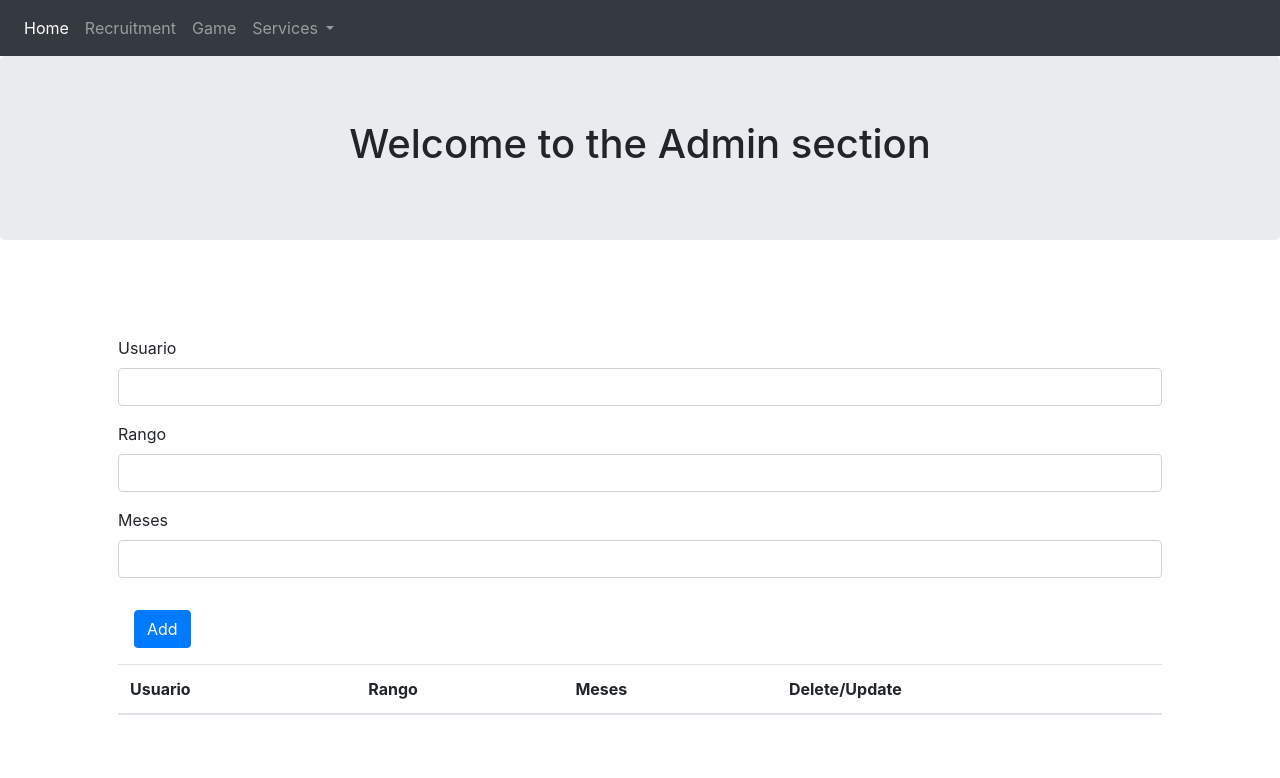
After one commit to Meganitrospeed/is-it-really-a-website-, a PHP site: page /cuentas.html in a window 1280 px wide. The commit adds this page. Shown: the top 778 px of the page. Run offline with PHP 8.4, Linux system fonts and the light colour scheme; lists and menus that the app fills with data are empty; some libraries are stand-ins or nearby versions.

```diff
--- /dev/null
+++ b/cuentas.html
@@ -0,0 +1,123 @@
+<!doctype html>
+<html lang="en">
+<head>
+    <!--////-->
+    <script
+            src="https://code.jquery.com/jquery-3.4.1.min.js"
+            integrity="sha256-CSXorXvZcTkaix6Yvo6HppcZGetbYMGWSFlBw8HfCJo="
+            crossorigin="anonymous"></script>
+    <script src="https://cdnjs.cloudflare.com/ajax/libs/popper.js/1.14.7/umd/popper.min.js"
+            integrity="sha384-UO2eT0CpHqdSJQ6hJty5KVphtPhzWj9WO1clHTMGa3JDZwrnQq4sF86dIHNDz0W1"
+            crossorigin="anonymous"></script>
+    <script src="https://stackpath.bootstrapcdn.com/bootstrap/4.3.1/js/bootstrap.min.js"
+            integrity="sha384-JjSmVgyd0p3pXB1rRibZUAYoIIy6OrQ6VrjIEaFf/nJGzIxFDsf4x0xIM+B07jRM"
+            crossorigin="anonymous"></script>
+    <!-- Bootstrap CSS -->
+    <link rel="stylesheet" href="https://stackpath.bootstrapcdn.com/bootstrap/4.3.1/css/bootstrap.min.css"
+          integrity="sha384-ggOyR0iXCbMQv3Xipma34MD+dH/1fQ784/j6cY/iJTQUOhcWr7x9JvoRxT2MZw1T" crossorigin="anonymous">
+
+    <!-- Material Design y Datatables MT QUITADO-->
+    <link rel="stylesheet" href="https://use.fontawesome.com/releases/v5.1.1/css/all.css" integrity="sha384-O8whS3fhG2OnA5Kas0Y9l3cfpmYjapjI0E4theH4iuMD+pLhbf6JI0jIMfYcK3yZ" crossorigin="anonymous">
+    <!-- The core Firebase JS SDK is always required and must be listed first -->
+    <script src="https://www.gstatic.com/firebasejs/7.6.2/firebase-app.js"></script>
+    <script src="https://www.gstatic.com/firebasejs/7.6.2/firebase-database.js"></script>
+
+    <script src="js/bicycles.js"></script>
+    <link rel="stylesheet" href="css/styles.css">
+    <link rel="stylesheet" href="https://cdn.datatables.net/1.10.20/css/jquery.dataTables.min.css">
+    <script src="https://cdn.datatables.net/1.10.20/js/jquery.dataTables.min.js"></script>
+    <!--////-->
+    <!-- Required meta tags -->
+    <meta charset="utf-8">
+    <meta content="width=device-width, initial-scale=1, shrink-to-fit=no" name="viewport">
+    <!-- Custom CSS Stuff -->
+    <link href="style/styles.css" rel="stylesheet">
+    <!-- Bootstrap CSS -->
+    <link crossorigin="anonymous" href="https://stackpath.bootstrapcdn.com/bootstrap/4.3.1/css/bootstrap.min.css"
+          integrity="sha384-ggOyR0iXCbMQv3Xipma34MD+dH/1fQ784/j6cY/iJTQUOhcWr7x9JvoRxT2MZw1T" rel="stylesheet">
+    <title>It is really us | WH Corporation</title>
+
+</head>
+<body>
+
+    <nav class="navbar navbar-expand-lg navbar-dark bg-dark text-dark">
+        <!-- <embed class="img-fluid navbar-brand" src="media/logo.svg" width="300">-->
+        <button aria-controls="navbarSupportedContent" aria-expanded="false" aria-label="Toggle navigation" class="navbar-toggler"
+                data-target="#navbarSupportedContent" data-toggle="collapse" type="button">
+            <span class="navbar-toggler-icon"></span>
+        </button>
+        <div class="collapse navbar-collapse" id="navbarSupportedContent">
+            <ul class="navbar-nav mr-auto">
+                <li class="nav-item active">
+                    <a class="nav-link" href="index-alternative.html">Home <span class="sr-only">(current)</span></a>
+                </li>
+                <li class="nav-item">
+                    <a class="nav-link" href="recruitment.html">Recruitment</a>
+                </li>
+                <li class="nav-item">
+                    <a class="nav-link" href="game.html">Game</a>
+                </li>
+                <li class="nav-item dropdown">
+                    <a aria-expanded="false" aria-haspopup="true" class="nav-link dropdown-toggle" data-toggle="dropdown"
+                       href="#" id="navbarDropdown" role="button">
+                        Services
+                    </a>
+                    <div aria-labelledby="navbarDropdown" class="dropdown-menu">
+                        <a class="dropdown-item" href="http://pathfinder.beyond-the-breach.space/">Pathfinder</a>
+                        <a class="dropdown-item" href="http://seat.beyond-the-breach.space/">SeAT</a>
+                        <a class="dropdown-item" href="cuentas.html">Admin</a>
+                    </div>
+                </li>
+            </ul>
+        </div>
+    </nav>
+    <div class="jumbotron text-center">
+        <h1>Welcome to the Admin section</h1>
+    </div>
+    <div>
+    <div class="container mt-5 p-md-5 ">
+        <form id="form-bicycle">
+            <div class="form-group">
+                <label for="color">Usuario</label>
+                <input type="text" class="form-control" id="color" name="usuario" required>
+            </div>
+            <div class="form-group">
+                <label for="model">Rango</label>
+                <input type="text" class="form-control" id="model" name="rango" required>
+            </div>
+            <div class="form-group">
+                <label for="stock">Meses</label>
+                <input type="number" class="form-control" id="stock" name="tmeses" required>
+            </div>
+            <button id="add-button" class="btn btn-primary m-3" type="submit">Add</button>
+            <button id="update-button" class="btn btn-primary m-3" type="submit">Update</button>
+            <button id="cancel-button" class="btn btn-primary m-3" type="reset">Cancel</button>
+        </form>
+        <table class="table table-striped myTable view-datatable mdl-data-table" id="myTable">
+            <thead>
+            <tr>
+                <th>Usuario</th>
+                <th>Rango</th>
+                <th>Meses</th>
+                <th>Delete/Update</th>
+            </tr>
+            </thead>
+            <tbody id="my-tbody">
+            <!-- Bicycles content -->
+            </tbody>
+        </table>
+    </div>
+    <!--  <script>
+          $(document).ready( function () {
+              $('#myTable').DataTable();
+          } );
+      </script> -->
+<script crossorigin="anonymous"
+        integrity="sha384-UO2eT0CpHqdSJQ6hJty5KVphtPhzWj9WO1clHTMGa3JDZwrnQq4sF86dIHNDz0W1"
+        src="https://cdnjs.cloudflare.com/ajax/libs/popper.js/1.14.7/umd/popper.min.js"></script>
+<script crossorigin="anonymous"
+        integrity="sha384-JjSmVgyd0p3pXB1rRibZUAYoIIy6OrQ6VrjIEaFf/nJGzIxFDsf4x0xIM+B07jRM"
+        src="https://stackpath.bootstrapcdn.com/bootstrap/4.3.1/js/bootstrap.min.js"></script>
+
+</body>
+</html>
--- a/game.html
+++ b/game.html
@@ -19,7 +19,7 @@
     <div class="collapse navbar-collapse" id="navbarSupportedContent">
         <ul class="navbar-nav mr-auto">
             <li class="nav-item active">
-                <a class="nav-link" href="#">Home <span class="sr-only">(current)</span></a>
+                <a class="nav-link" href="index-alternative.html">Home <span class="sr-only">(current)</span></a>
             </li>
             <li class="nav-item">
                 <a class="nav-link" href="recruitment.html">Recruitment</a>
@@ -35,6 +35,7 @@
                 <div aria-labelledby="navbarDropdown" class="dropdown-menu">
                     <a class="dropdown-item" href="http://pathfinder.beyond-the-breach.space/">Pathfinder</a>
                     <a class="dropdown-item" href="http://seat.beyond-the-breach.space/">SeAT</a>
+                    <a class="dropdown-item" href="cuentas.html">Admin</a>
                 </div>
             </li>
         </ul>
--- a/header.html
+++ b/header.html
@@ -24,7 +24,7 @@
     <div class="collapse navbar-collapse" id="navbarSupportedContent">
         <ul class="navbar-nav mr-auto">
             <li class="nav-item active">
-                <a class="nav-link" href="#">Home <span class="sr-only">(current)</span></a>
+                <a class="nav-link" href="index-alternative.html">Home <span class="sr-only">(current)</span></a>
             </li>
             <li class="nav-item">
                 <a class="nav-link" href="#">Recruitment</a>
--- a/index-alternative.html
+++ b/index-alternative.html
@@ -27,7 +27,7 @@
         <div class="collapse navbar-collapse" id="navbarSupportedContent">
             <ul class="navbar-nav mr-auto">
                 <li class="nav-item active">
-                    <a class="nav-link" href="#">Home <span class="sr-only">(current)</span></a>
+                    <a class="nav-link" href="index-alternative.html">Home <span class="sr-only">(current)</span></a>
                 </li>
                 <li class="nav-item">
                     <a class="nav-link" href="recruitment.html">Recruitment</a>
@@ -43,6 +43,7 @@
                     <div aria-labelledby="navbarDropdown" class="dropdown-menu">
                         <a class="dropdown-item" href="http://pathfinder.beyond-the-breach.space/">Pathfinder</a>
                         <a class="dropdown-item" href="http://seat.beyond-the-breach.space/">SeAT</a>
+                        <a class="dropdown-item" href="cuentas.html">Admin</a>
                     </div>
                 </li>
             </ul>
--- a/index.html
+++ b/index.html
@@ -26,7 +26,7 @@
         <div class="collapse navbar-collapse" id="navbarSupportedContent">
             <ul class="navbar-nav mr-auto">
                 <li class="nav-item active">
-                    <a class="nav-link" href="#">Home <span class="sr-only">(current)</span></a>
+                    <a class="nav-link" href="index-alternative.html">Home <span class="sr-only">(current)</span></a>
                 </li>
                 <li class="nav-item">
                     <a class="nav-link" href="recruitment.html">Recruitment</a>
@@ -39,6 +39,7 @@
                     <div aria-labelledby="navbarDropdown" class="dropdown-menu">
                         <a class="dropdown-item" href="https://pathfinder.it-is-really-us.space">Pathfinder</a>
                         <a class="dropdown-item" href="https://seat.it-is-really-us.space">SeAT</a>
+                        <a class="dropdown-item" href="cuentas.html">Admin</a>
                     </div>
                 </li>
             </ul>
--- a/style/styles.css
+++ b/style/styles.css
@@ -1,14 +1,30 @@
 #background {
+    background: rgba(1, 1, 1, 0.7   );
     position: fixed;
     right: 0;
     bottom: 0;
     min-width: 100%;
     min-height: 100%;
     z-index: -1;
+    opacity: 100%;
+
 ;
 }
 .top{
     z-index: 100000;
+}
+.edit {
+    margin-left: 1em;
+}
+
+#update-button {
+    display: none;
+}
+
+#cancel-button {
+    margin-top: -2.4em;
+    margin-left: 5em;
+    display: none;
 }
 .text-side{
     margin-top:190px;
@@ -19,7 +35,7 @@
     width: 50%;
 }
 .half-black {
-    background: rgba(1, 1, 1, 0.7);
+    background: rgba(1, 1, 1, 1);
 }
 .vidContain {
     width:300px; height:200px;
```
Also changed, not shown: js/login.js (added, +30 -0 lines), js/logout.js (added, +28 -0 lines), js/signup.js (added, +19 -0 lines).
